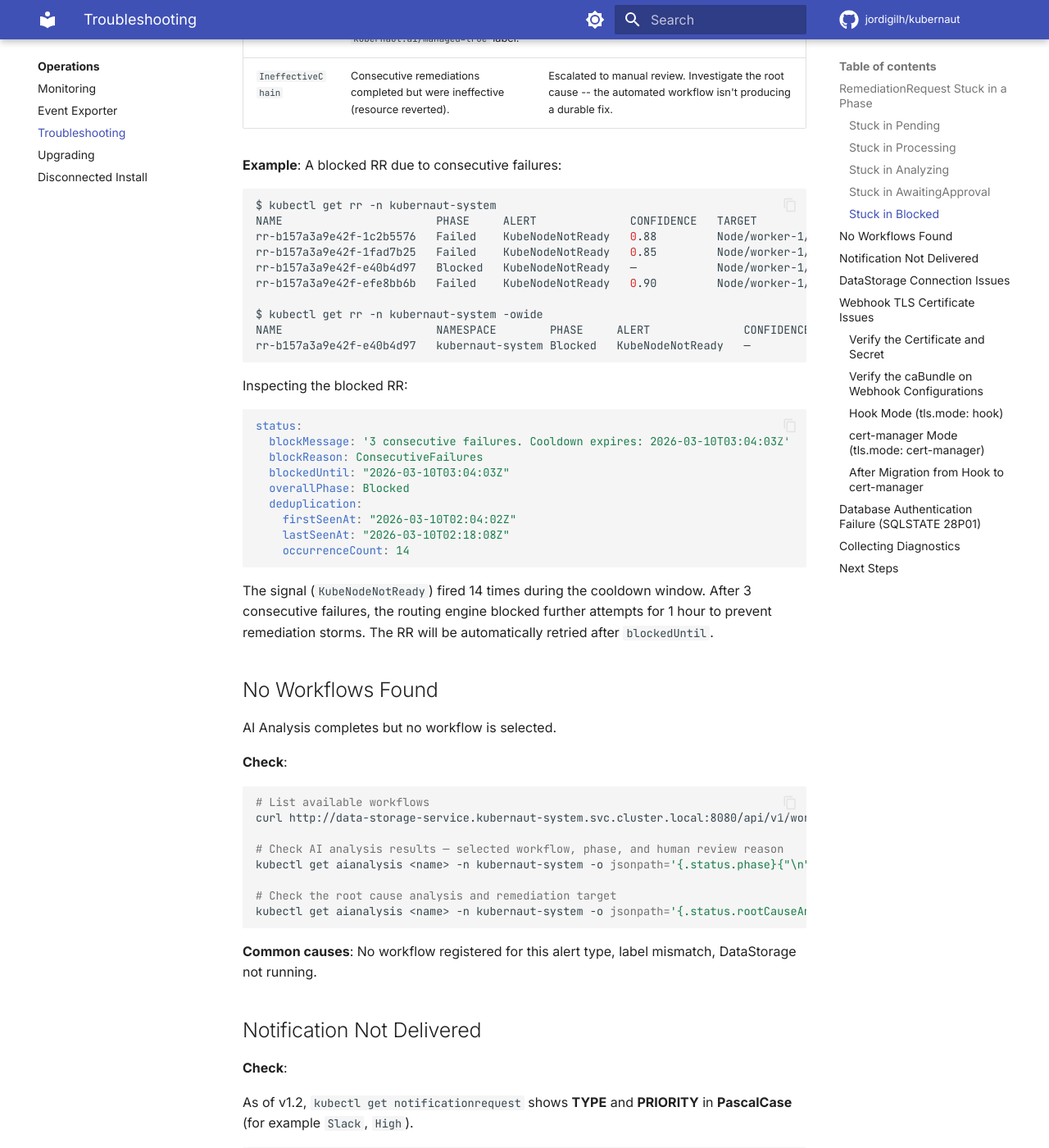
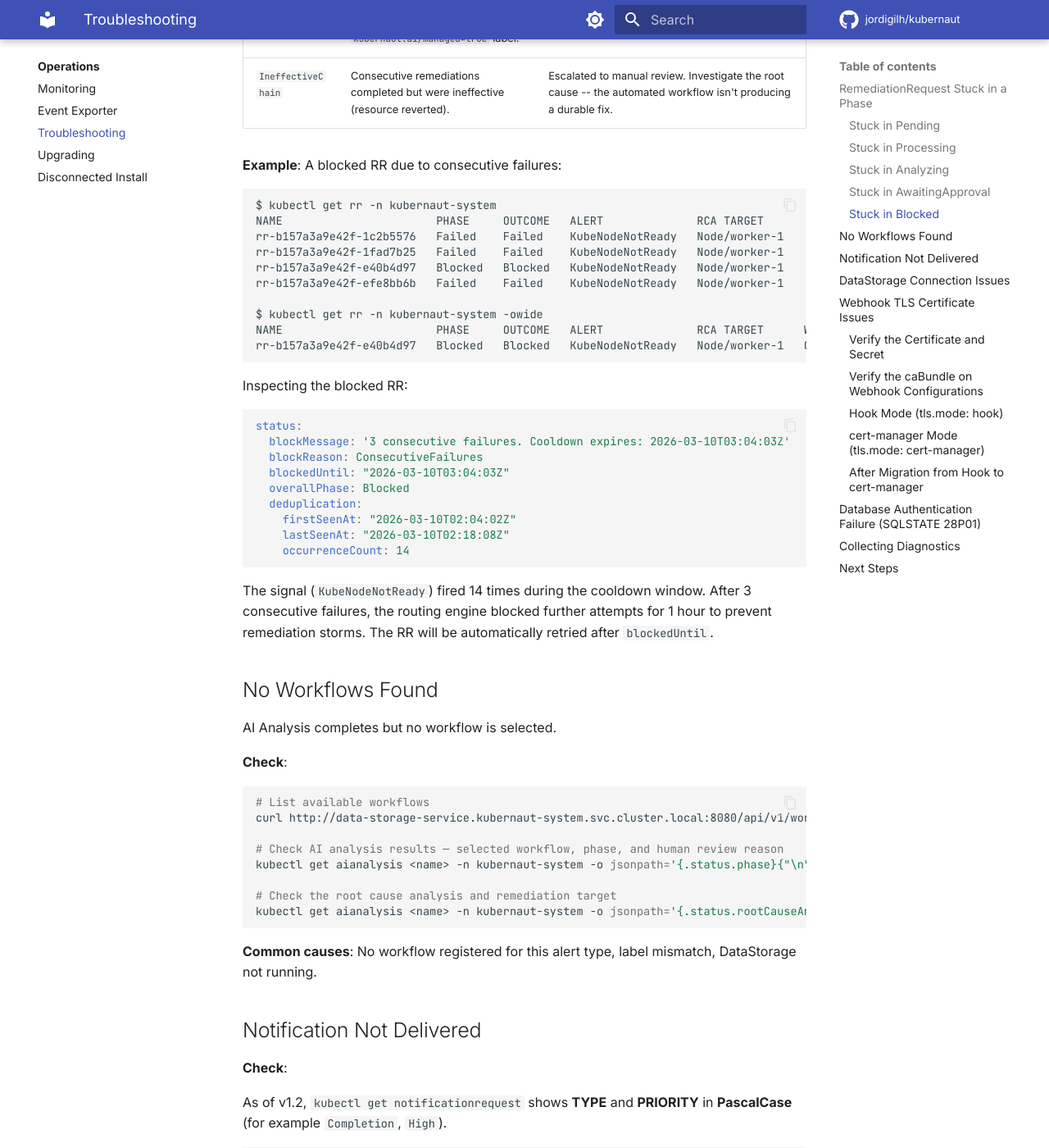
Before and after one commit to jordigilh/kubernaut-docs, an MkDocs documentation site: the page built from docs/operations/troubleshooting.md, in a window 1280 px wide and 1400 px high, scrolled down 3177 px. Shown: the whole window at 82% size. Built offline with MkDocs 1.6.1 and Material for MkDocs 9.7.7, drawn with Linux system fonts in a browser that asks for light colours; comment, search, counter and statistics services are not loaded; the version menu is left out; some of the changed text lies outside the part shown.

Commit message:
docs(v1.2): correct compliance and kubectl output claims
Made-with: Cursor

````diff
--- a/docs/operations/troubleshooting.md
+++ b/docs/operations/troubleshooting.md
@@ -10,7 +10,7 @@ The Orchestrator hasn't picked up the request.
 
 **Check**:
 
-As of v1.2, `kubectl get remediationrequest` / `rr` lists **ALERT**, **CONFIDENCE**, composite **TARGET**, **WORKFLOW** (display name, not raw UUID), and phase-specific **REASON**; `kubectl get rr -owide` adds **NAMESPACE** and a wider column layout.
+As of v1.2, `kubectl get remediationrequest` / `rr` lists **Phase**, **Outcome**, **Alert**, **RCA Target**, **Workflow**, and **Confidence** by default. `kubectl get rr -owide` adds **Source**, **Signal NS**, **Signal Target**, and **RCA NS**.
 
 ```bash
 # Is the Orchestrator running?
@@ -118,15 +118,15 @@ kubectl get rr -n kubernaut-system
 
 ```bash
 $ kubectl get rr -n kubernaut-system
-NAME                       PHASE     ALERT              CONFIDENCE   TARGET                           WORKFLOW                         REASON
-rr-b157a3a9e42f-1c2b5576   Failed    KubeNodeNotReady   0.88         Node/worker-1/default            Cordon unhealthy node            Execution failed: job timeout
-rr-b157a3a9e42f-1fad7b25   Failed    KubeNodeNotReady   0.85         Node/worker-1/default            Cordon unhealthy node            Workflow image pull error
-rr-b157a3a9e42f-e40b4d97   Blocked   KubeNodeNotReady   —            Node/worker-1/default            Cordon unhealthy node            Consecutive failures cooldown active
-rr-b157a3a9e42f-efe8bb6b   Failed    KubeNodeNotReady   0.90         Node/worker-1/default            Cordon unhealthy node            Approval window expired
+NAME                       PHASE     OUTCOME   ALERT              RCA TARGET                 WORKFLOW                 CONFIDENCE   AGE
+rr-b157a3a9e42f-1c2b5576   Failed    Failed    KubeNodeNotReady   Node/worker-1              Cordon unhealthy node    0.88         18m
+rr-b157a3a9e42f-1fad7b25   Failed    Failed    KubeNodeNotReady   Node/worker-1              Cordon unhealthy node    0.85         14m
+rr-b157a3a9e42f-e40b4d97   Blocked   Blocked   KubeNodeNotReady   Node/worker-1              Cordon unhealthy node    —            9m
+rr-b157a3a9e42f-efe8bb6b   Failed    Failed    KubeNodeNotReady   Node/worker-1              Cordon unhealthy node    0.90         4m
 
 $ kubectl get rr -n kubernaut-system -owide
-NAME                       NAMESPACE        PHASE     ALERT              CONFIDENCE   TARGET                           WORKFLOW                         REASON
-rr-b157a3a9e42f-e40b4d97   kubernaut-system Blocked   KubeNodeNotReady   —            Node/worker-1/default            Cordon unhealthy node            Consecutive failures cooldown active
+NAME                       PHASE     OUTCOME   ALERT              RCA TARGET      WORKFLOW               CONFIDENCE   AGE   SOURCE      SIGNAL NS   SIGNAL TARGET       RCA NS
+rr-b157a3a9e42f-e40b4d97   Blocked   Blocked   KubeNodeNotReady   Node/worker-1   Cordon unhealthy node  —            9m    prometheus  default     Node/worker-1       default
 ```
 
 Inspecting the blocked RR:
@@ -168,13 +168,13 @@ kubectl get aianalysis <name> -n kubernaut-system -o jsonpath='{.status.rootCaus
 
 **Check**:
 
-As of v1.2, `kubectl get notificationrequest` shows **TYPE** and **PRIORITY** in **PascalCase** (for example `Slack`, `High`).
+As of v1.2, `kubectl get notificationrequest` shows **TYPE** and **PRIORITY** in **PascalCase** (for example `Completion`, `High`).
 
 ```bash
 # Tabular status (v1.2 column layout)
 kubectl get notificationrequests -n kubernaut-system
-# NAME                        TYPE    PRIORITY   PHASE       CHANNEL   AGE
-# nr-sample-7d9f2             Slack   High       Delivered   slack     3m
+# NAME                        TYPE         PRIORITY   PHASE   ATTEMPTS   AGE
+# nr-sample-7d9f2             Completion   High       Sent    1          3m
 
 # Full resource YAML
 kubectl get notificationrequests -n kubernaut-system -o yaml
````
Also changed, not shown: docs/api-reference/datastorage-api.md (+3 -3 lines), docs/api-reference/holmesgpt-api.md (+2 -2 lines), docs/architecture/data-persistence.md (+3 -3 lines), docs/user-guide/compliance.md (+2 -2 lines).
